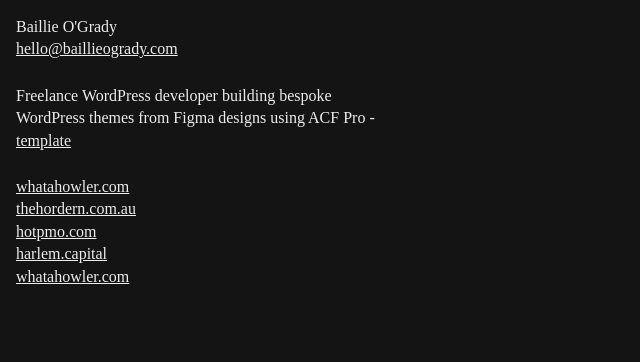
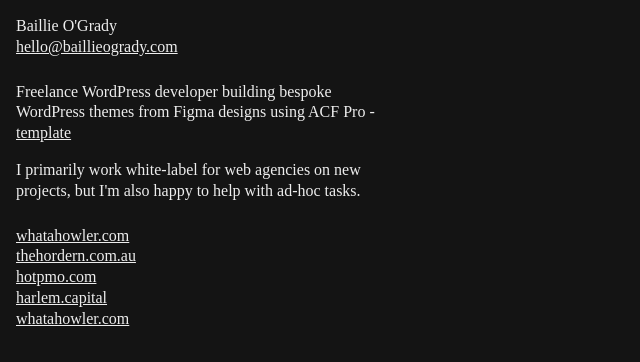
Before and after one commit to baillieogrady/portfolio, a plain HTML site: page index.html in a window 1280 px wide. Shown: the whole page, without its empty margins (0-640 px from the left). Drawn offline with Linux system fonts and the light colour scheme.

Commit message:
update vetical spacing css variable

```diff
--- a/index.html
+++ b/index.html
@@ -152,6 +152,7 @@
             --grey: #ededed;
         }
 
+
         body {
             background-color: var(--black);
             color: var(--grey);
@@ -167,18 +168,26 @@
     </style>
 </head>
 
-<body style="font-family: 'sans-serif', serif; margin: 1rem; line-height: 1.4;">
+<body style="font-family: 'sans-serif', serif; margin: 1rem; line-height: 1.3;">
     <div style="max-width: 360px;">
         <div style="margin-bottom: var(--spacing);">
-            <p>Baillie O'Grady</p>
+            <h1>Baillie O'Grady</h1>
             <p style="margin-bottom: var(--spacing);">
                 <a href="mailto:hello@baillieogrady.com">
                     hello@baillieogrady.com
                 </a>
             </p>
-            <p style="margin-bottom: var(--spacing);">
-                Freelance WordPress developer building bespoke WordPress themes from Figma designs using ACF Pro -  <a href="https://github.com/baillieogrady/template">template</a>
-            </p>
+            <div style="margin-bottom: var(--spacing);">
+                <p style="margin-bottom: 1rem;">
+                    Freelance WordPress developer building bespoke WordPress themes from Figma designs using ACF Pro -
+                    <a href="https://github.com/baillieogrady/template">template</a>
+                </p>
+                <p>
+                    I primarily work white-label for web agencies on new projects, but I'm also happy to help with
+                    ad-hoc
+                    tasks.
+                </p>
+            </div>
         </div>
         <div>
             <ul>
```
